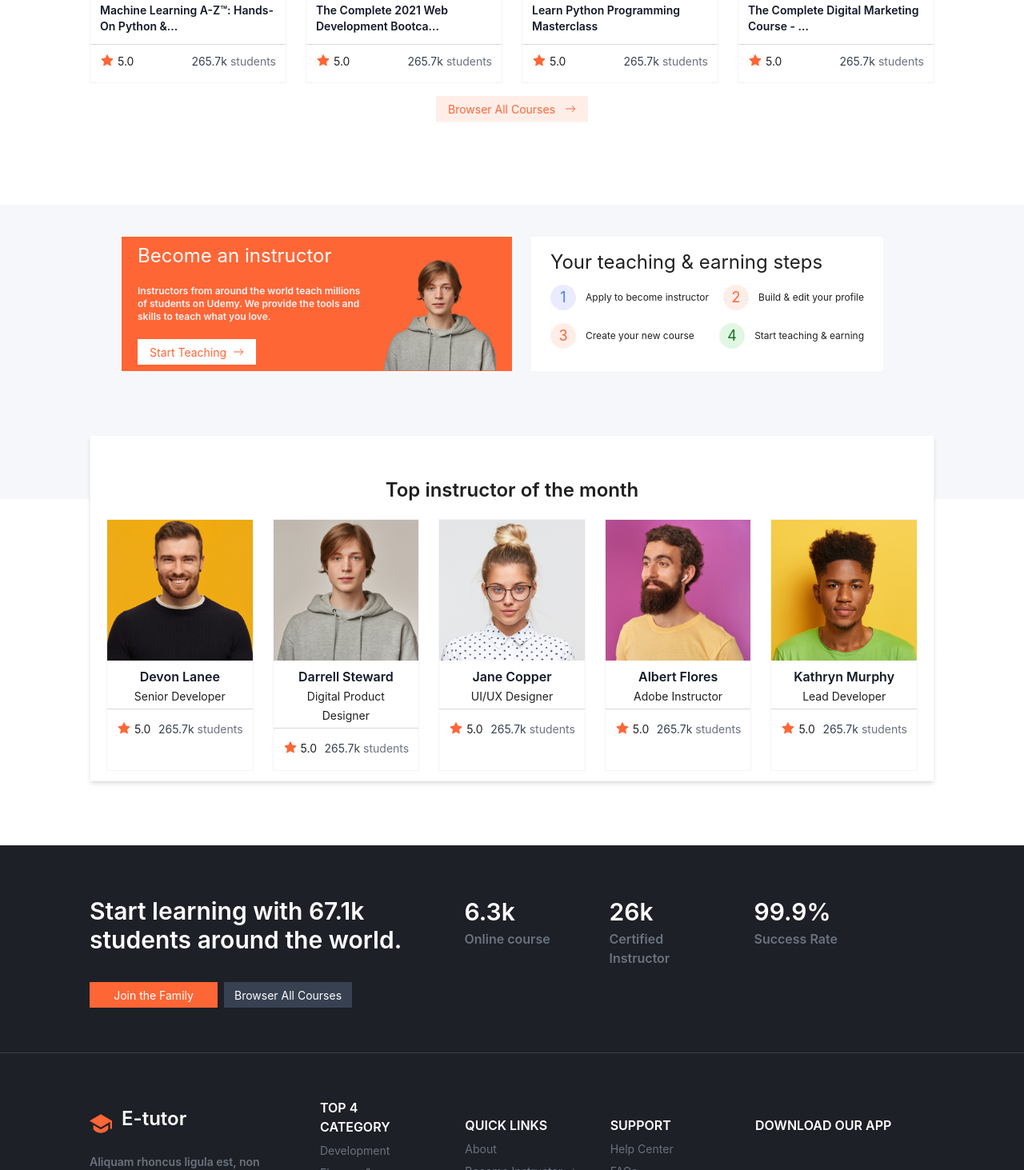
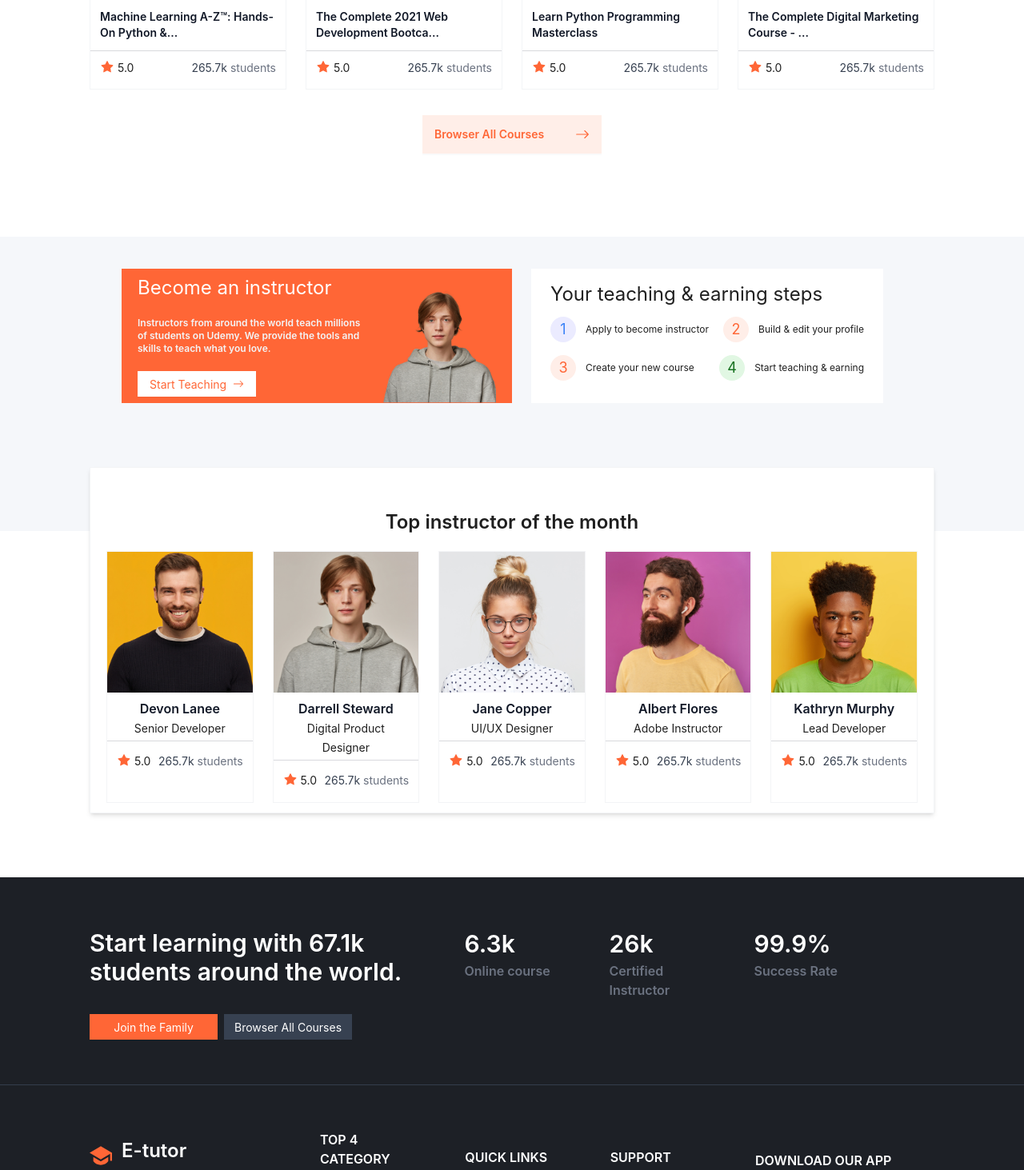
Before and after one commit to Ramakm/E-tutor, a Next.js app: page / in a window 1280 px wide. Shown: the part 2167-3630 px from the top of the page at 80% size. Built offline with nearby package versions, Linux system fonts and the light colour scheme.

Commit message:
Code optimization

```diff
--- a/src/components/Category/Category.tsx
+++ b/src/components/Category/Category.tsx
@@ -23,6 +23,7 @@ const Category = () => {
         <Typography.Title level={2} className="font-semibold text-center mb-7">
           Browse top category
         </Typography.Title>
+        {/*--- Card Info ----*/}
         <Row className="items-center">
           {[...Array(12)]?.map((_, index) => (
             <Col key={index} xs={24} sm={24} md={12} lg={6} xl={6}>
@@ -123,6 +124,7 @@ const Category = () => {
             </Col>
           ))}
         </Row>
+        {/*--- Button ----*/}
         <div className="flex justify-center items-center gap-2 mt-3">
           <div>
             <Typography.Title level={2} className="text-sm text-gray-500">
--- a/src/components/Courses/Courses.tsx
+++ b/src/components/Courses/Courses.tsx
@@ -11,6 +11,7 @@ const Courses = () => {
         <Typography.Title level={2} className="font-semibold text-center mb-7">
           Best selling courses
         </Typography.Title>
+        {/*---- Card Section ----*/}
         <div className="grid lg:grid-cols-5 md:grid-cols-2 grid-cols-1 gap-6">
           {CourseData?.map((course, index) => (
             <div key={index} className="h-[333px] shadow-lg">
@@ -23,6 +24,7 @@ const Courses = () => {
                 className="w-full h-[183px] object-cover"
               />
               <div className="py-3 space-y-2">
+                {/*--- Card body ---*/}
                 <div className="px-3">
                   <div className="flex justify-between items-center">
                     <div>
@@ -68,6 +70,7 @@ const Courses = () => {
                   </Typography.Text>
                 </div>
                 <Divider className="bg-gray-200 -mt-1" />
+                {/*--- Card Footer ---*/}
                 <div className="px-3">
                   <div className="flex justify-between items-center">
                     <div className="flex items-center gap-1">
--- a/src/components/Hero/Hero.tsx
+++ b/src/components/Hero/Hero.tsx
@@ -8,6 +8,7 @@ const Hero = () => {
     <>
       <div className="lg:px-28 md:px-12 sm:px-8 px-4 lg:py-10 py-7 bg-accent">
         <Row gutter={20} className="items-center">
+          {/*--- Left Info ----*/}
           <Col
             xs={24}
             sm={24}
@@ -25,18 +26,21 @@ const Hero = () => {
               </Typography.Title>
               <Typography.Title
                 level={5}
-                className="text-gray-500 w-96 text-base text-justify"
+                className="text-gray-500 lg:w-96 md:w-60 text-base text-justify"
               >
                 Our mision is to help people to find the best course online and
                 learn with expert anytime, anywhere.
               </Typography.Title>
               <Button
-                className={"bg-primary text-neutral border-none rounded-none"}
+                className={
+                  "bg-primary h-10 w-36 text-neutral border-none rounded-none"
+                }
               >
                 Create Account
               </Button>
             </div>
           </Col>
+          {/*--- Right Info ----*/}
           <Col
             xs={24}
             sm={24}
--- a/src/components/Instructor/Instructor.tsx
+++ b/src/components/Instructor/Instructor.tsx
@@ -10,6 +10,7 @@ const Instructor = () => {
       <div className="lg:px-28 md:px-12 sm:px-8 px-4 lg:pt-10 lg:pb-40 md:pt-10 md:pb-44 py-7 bg-accent">
         <div className="lg:mx-10 md:mx-6">
           <Row className="items-center">
+            {/*--- Instructor Section ---*/}
             <Col xs={24} sm={24} md={24} lg={12} xl={12}>
               <div>
                 <div className="bg-primary px-5 py-2 text-neutral flex justify-between gap-3 relative">
@@ -45,6 +46,7 @@ const Instructor = () => {
                 </div>
               </div>
             </Col>
+            {/*--- Earning Step ----  */}
             <Col xs={24} sm={24} md={24} lg={12} xl={12}>
               <div>
                 <div className="bg-neutral px-6 py-4 lg:mx-6 lg:my-0 my-6">
--- a/src/components/Layouts/Footer.tsx
+++ b/src/components/Layouts/Footer.tsx
@@ -13,6 +13,7 @@ const Footer = () => {
   return (
     <>
       <div className="bg-secondary-100 text-neutral lg:pt-16 pb-4 md:pt-10 pt-6 md:space-y-14 space-y-10">
+        {/*--- Student Section ---*/}
         <div className="lg:px-28 md:px-12 sm:px-8 px-4">
           <Row gutter={30}>
             {/* Start Learning */}
@@ -78,6 +79,7 @@ const Footer = () => {
           </Row>
         </div>
         <Divider className="bg-gray-700" />
+        {/*--- Company Info ---*/}
         <div className="lg:px-28 md:px-12 sm:px-8 px-4">
           <Row
             gutter={{ xs: 8, sm: 16, md: 24, lg: 32 }}
@@ -196,7 +198,7 @@ const Footer = () => {
               <div className="lg:ml-4 md:ml-4 md:my-4 lg:my-0 my-4">
                 <Typography.Title
                   level={5}
-                  className="text-neutral uppercase pb-3"
+                  className="text-neutral uppercase pb-1"
                 >
                   download our app
                 </Typography.Title>
@@ -225,8 +227,9 @@ const Footer = () => {
           </Row>
         </div>
         <Divider className="bg-gray-700" />
+        {/*--- Copy right section ---*/}
         <div className="flex justify-between items-center flex-wrap gap-3 lg:px-28 md:px-12 sm:px-8 px-4">
-          <p className="text-gray-500 hover:text-neutral duration-200 text-xs">
+          <p className="text-gray-500 text-xs">
             &copy;2011 - Eduflex. Designed by{" "}
             <span className="text-gray-300 font-bold">TemplateCookie</span> All
             rights reserved
--- a/src/components/Layouts/Topbar.tsx
+++ b/src/components/Layouts/Topbar.tsx
@@ -28,13 +28,13 @@ const TopBar = () => {
 
   return (
     <>
-      <div className="bg-secondary-100 text-gray-500 py-3 lg:px-14 md:px-6 sm:px-5 px-2 ">
+      <div className="bg-secondary-100 text-gray-500 py-3 lg:px-14 md:px-6 sm:px-5 px-2">
         <div className="flex justify-between items-center gap-3">
           {/*--- Mobile Menu ----*/}
           <div>
             <AiOutlineMenu
               onClick={() => setOpen(true)}
-              className="text-xl lg:hidden block cursor-pointer"
+              className="text-xl lg:hidden block cursor-pointer text-primary"
             />
             <Drawer
               style={{ backgroundColor: "#1D2026" }}
--- a/src/components/RecentCourse/RecentCourse.tsx
+++ b/src/components/RecentCourse/RecentCourse.tsx
@@ -256,13 +256,13 @@ const RecentCourse = () => {
           ))}
         </div>
         {/*--- Button ----*/}
-        <div className="mt-4 flex justify-center">
+        <div className="mt-8 flex justify-center">
           <Button
             className={
-              "flex items-center gap-3 bg-secondary text-primary border-none rounded-none"
+              "w-56 h-12 flex justify-between items-center gap-3 bg-secondary text-primary border-none rounded-none text-sm font-semibold"
             }
           >
-            Browser All Courses <BsArrowRight />
+            Browser All Courses <BsArrowRight className="text-lg" />
           </Button>
         </div>
       </div>
--- a/src/components/TopInstructor/TopInstructor.tsx
+++ b/src/components/TopInstructor/TopInstructor.tsx
@@ -8,9 +8,13 @@ const TopInstructor = () => {
   return (
     <>
       <div className="bg-neutral px-5 py-3 lg:mx-28 md:mx-12 sm:mx-8 mx-4 lg:-mt-20 md:-mt-36 mb-20 border border-gray-100 shadow-md">
-        <Typography.Title level={3} className="font-semibold text-center mt-10 mb-5">
+        <Typography.Title
+          level={3}
+          className="font-semibold text-center mt-10 mb-5"
+        >
           Top instructor of the month
         </Typography.Title>
+        {/*--- Card Info ---*/}
         <div className="grid lg:grid-cols-5 md:grid-cols-2 grid-cols-1 gap-6">
           {TopInstructorData?.map((top, index) => (
             <div key={index} className="border border-gray-100">
```
